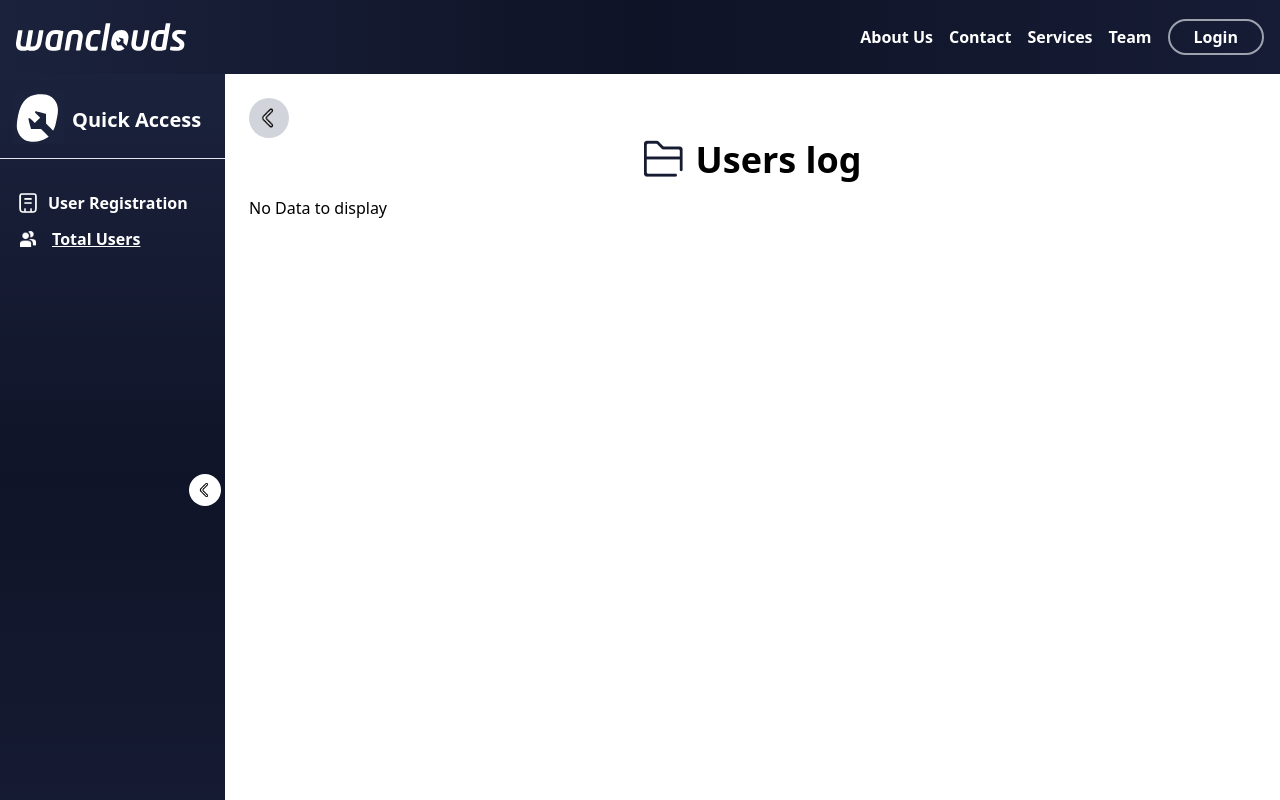
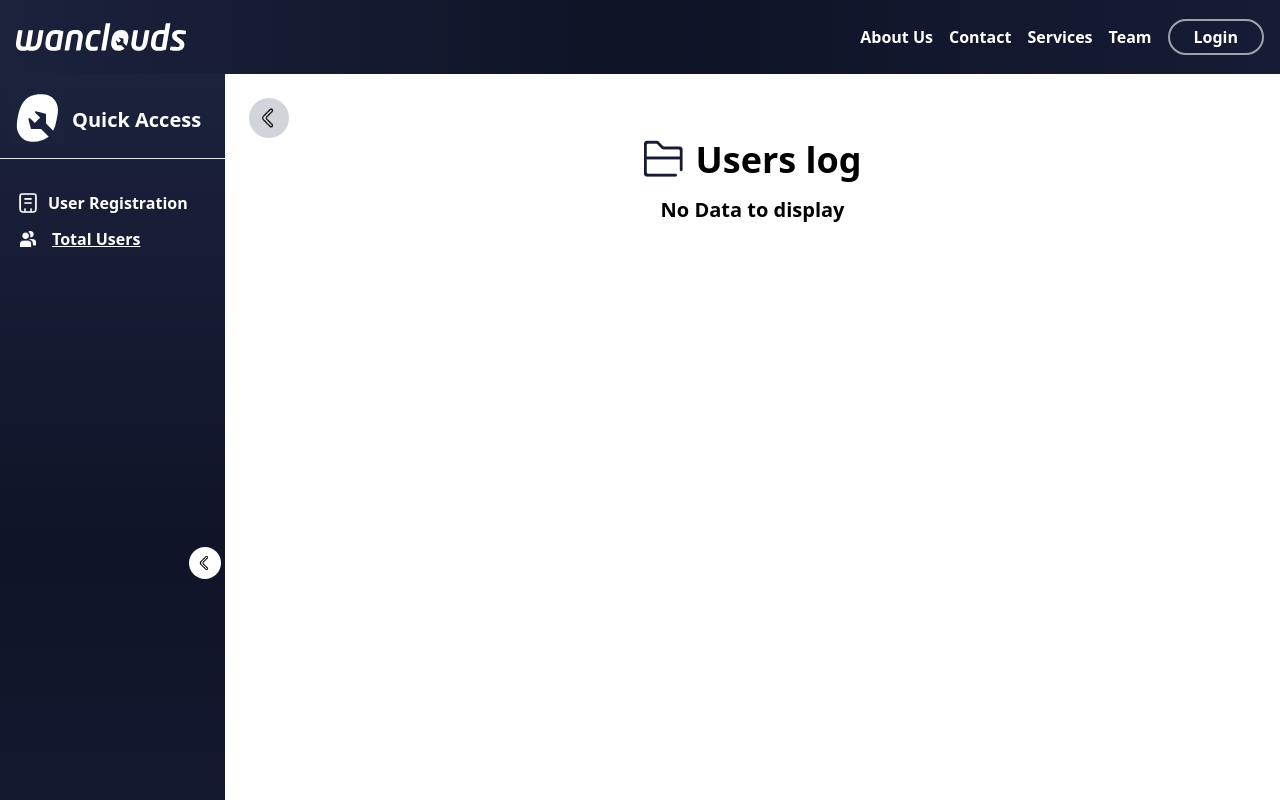
Before and after one commit to ali-chughtai/WanClouds-Assessment-Task, a React (Vite) app: page /allUsers in a window 1280 px wide. Shown: the top 800 px of the page. Built offline with nearby package versions, Linux system fonts and the light colour scheme.

Commit message:
Minor UI Change, heading style edited

```diff
--- a/src/pages/user/allUsers/index.jsx
+++ b/src/pages/user/allUsers/index.jsx
@@ -90,7 +90,7 @@ const AllUsers = () => {
           </table>
         </div>
       ) : (
-        <h1>No Data to display</h1>
+        <h1 className="text-center font-semibold text-xl min-h-screen">No Data to display</h1>
       )}
 
       {showDeleteConfirmation && (
```
